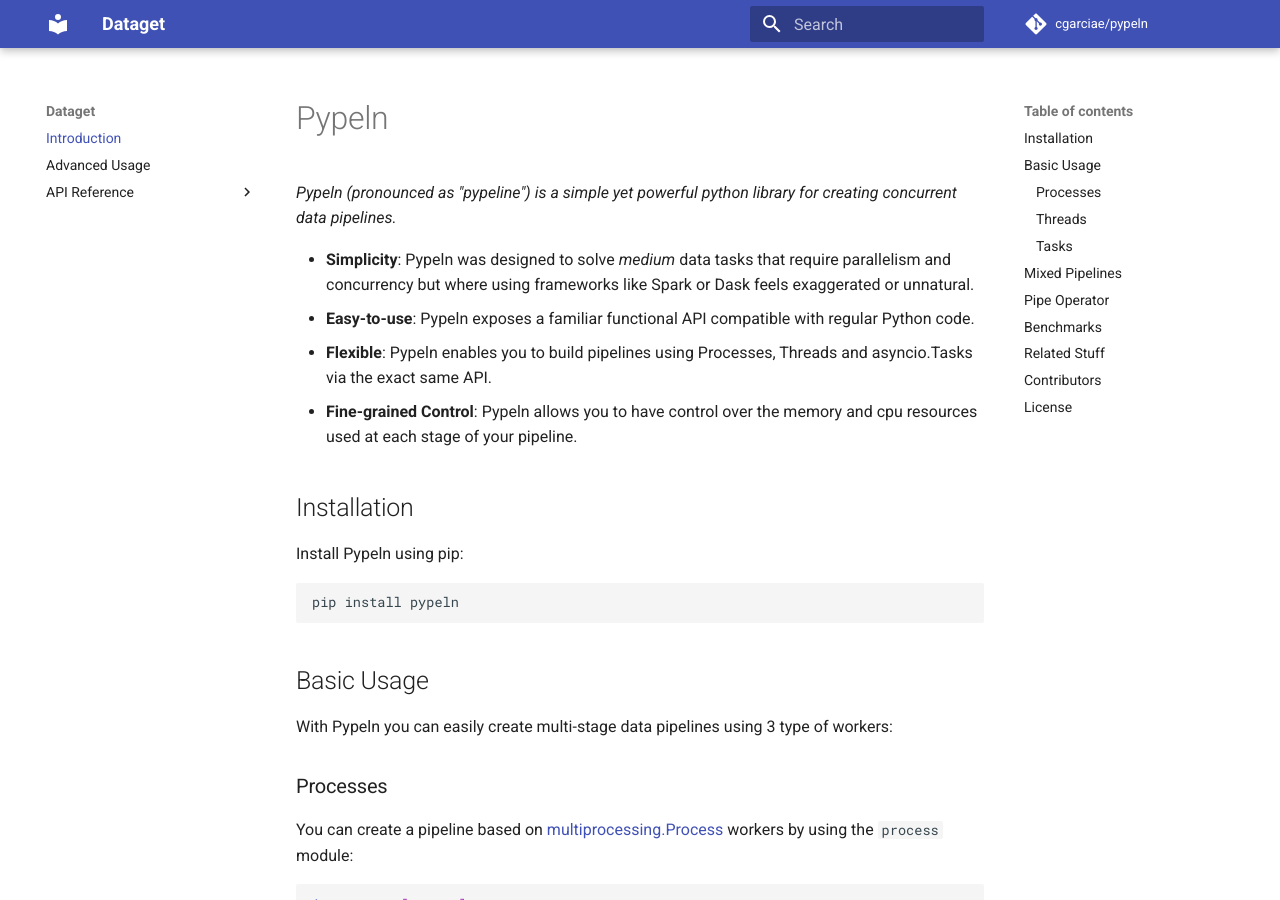
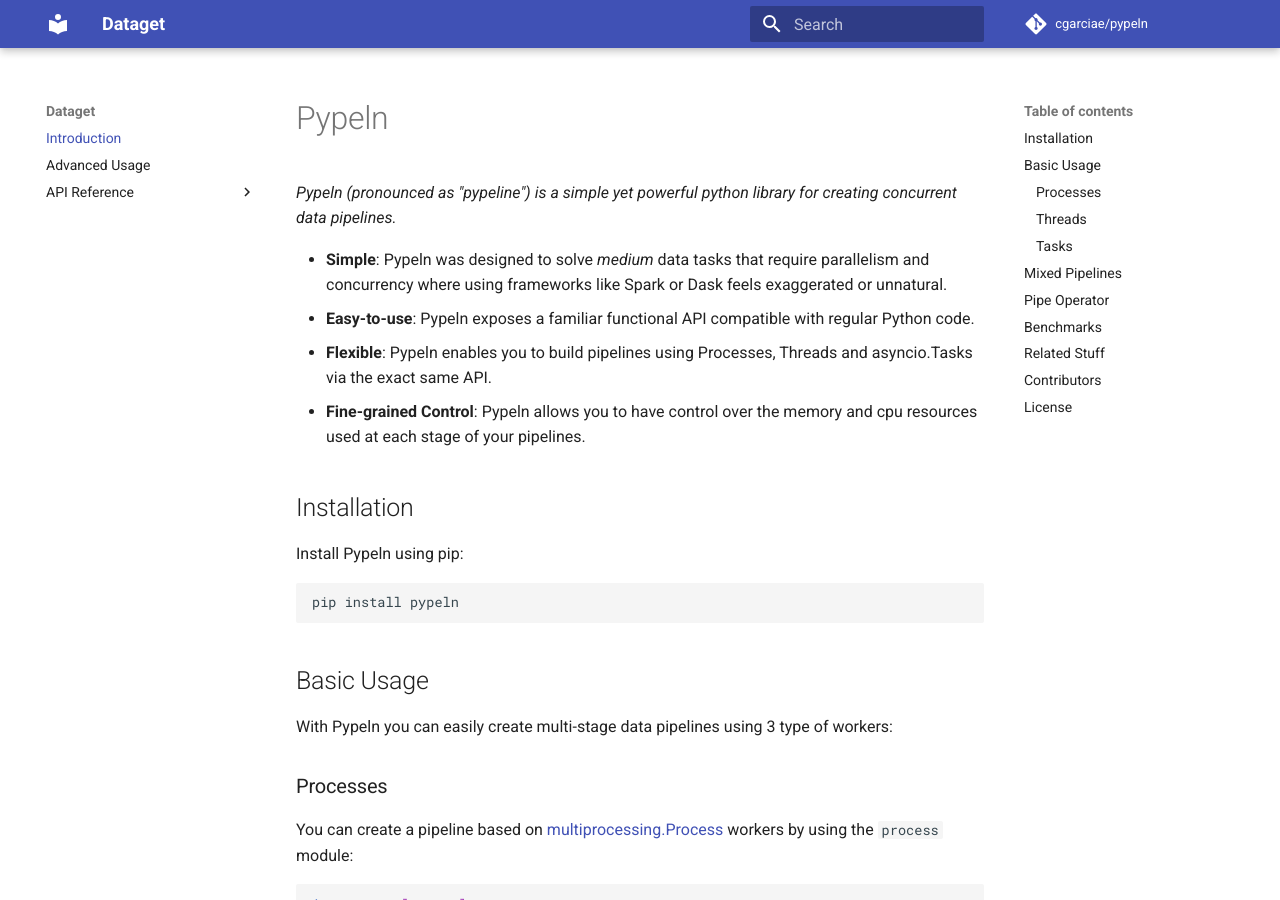
Before and after one commit to cgarciae/pypeln, an MkDocs documentation site: the page built from docs/index.md, in a window 1280 px wide and 900 px high. Built offline with MkDocs 1.6.1 and Material for MkDocs 9.7.7, drawn with Linux system fonts in a browser that asks for light colours; comment, search, counter and statistics services are not loaded.

Commit message:
update docs

```diff
--- a/docs/index.md
+++ b/docs/index.md
@@ -2,10 +2,10 @@
 
 _Pypeln (pronounced as "pypeline") is a simple yet powerful python library for creating concurrent data pipelines._
 
-* **Simplicity**: Pypeln was designed to solve _medium_ data tasks that require parallelism and concurrency but where using frameworks like Spark or Dask feels exaggerated or unnatural.
+* **Simple**: Pypeln was designed to solve _medium_ data tasks that require parallelism and concurrency where using frameworks like Spark or Dask feels exaggerated or unnatural.
 * **Easy-to-use**: Pypeln exposes a familiar functional API compatible with regular Python code.
 * **Flexible**: Pypeln enables you to build pipelines using Processes, Threads and asyncio.Tasks via the exact same API.
-* **Fine-grained Control**: Pypeln allows you to have control over the memory and cpu resources used at each stage of your pipeline.
+* **Fine-grained Control**: Pypeln allows you to have control over the memory and cpu resources used at each stage of your pipelines.
 
 ## Installation
 
```
Also changed, not shown: 1 other file.
